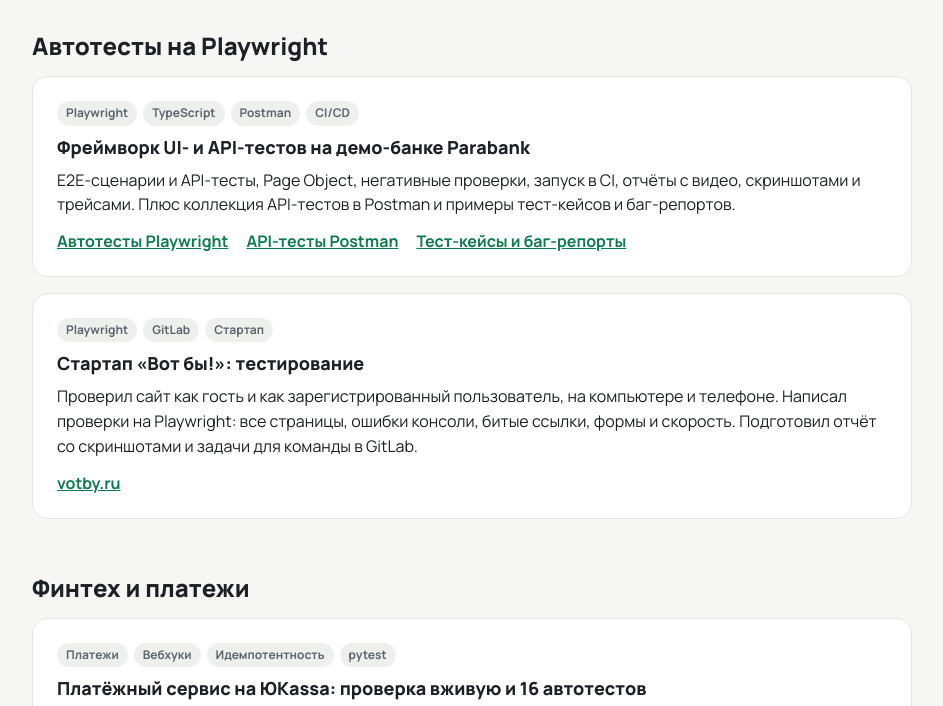
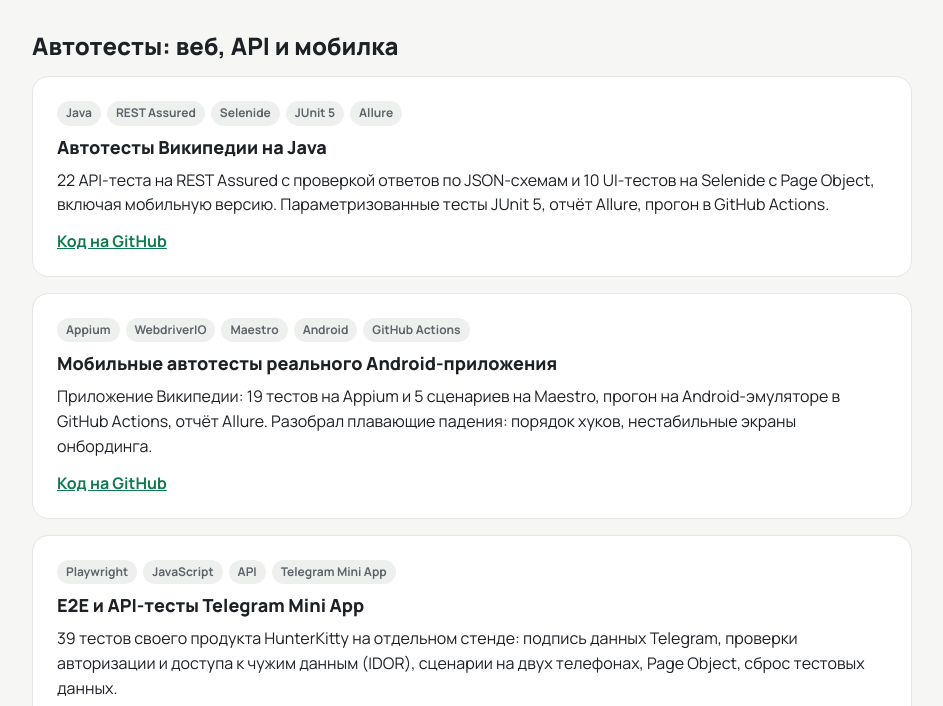
Before and after one commit to sonyfrid/portfolio, a plain HTML site: page qa-ai.html in a window 1280 px wide. Shown: the part 225-931 px from the top of the page, without its empty margins (168-1111 px from the left). Drawn offline with Linux system fonts and the light colour scheme.

Commit message:
QA-страница: Java, Android и E2E автотесты

```diff
--- a/qa-ai.html
+++ b/qa-ai.html
@@ -50,7 +50,25 @@ footer { padding: 28px 0 46px; color: var(--mute); font-size: 14px; }
 </header>
 
 <section>
-  <h2>Автотесты на Playwright</h2>
+  <h2>Автотесты: веб, API и мобилка</h2>
+  <div class="card">
+    <span class="tag">Java</span><span class="tag">REST Assured</span><span class="tag">Selenide</span><span class="tag">JUnit 5</span><span class="tag">Allure</span>
+    <h3>Автотесты Википедии на Java</h3>
+    <p>22 API-теста на REST Assured с проверкой ответов по JSON-схемам и 10 UI-тестов на Selenide с Page Object, включая мобильную версию. Параметризованные тесты JUnit 5, отчёт Allure, прогон в GitHub Actions.</p>
+    <div class="links"><a href="https://github.com/sonyfrid/wikipedia-java-autotests">Код на GitHub</a></div>
+  </div>
+  <div class="card">
+    <span class="tag">Appium</span><span class="tag">WebdriverIO</span><span class="tag">Maestro</span><span class="tag">Android</span><span class="tag">GitHub Actions</span>
+    <h3>Мобильные автотесты реального Android-приложения</h3>
+    <p>Приложение Википедии: 19 тестов на Appium и 5 сценариев на Maestro, прогон на Android-эмуляторе в GitHub Actions, отчёт Allure. Разобрал плавающие падения: порядок хуков, нестабильные экраны онбординга.</p>
+    <div class="links"><a href="https://github.com/sonyfrid/android-mobile-autotests">Код на GitHub</a></div>
+  </div>
+  <div class="card">
+    <span class="tag">Playwright</span><span class="tag">JavaScript</span><span class="tag">API</span><span class="tag">Telegram Mini App</span>
+    <h3>E2E и API-тесты Telegram Mini App</h3>
+    <p>39 тестов своего продукта HunterKitty на отдельном стенде: подпись данных Telegram, проверки авторизации и доступа к чужим данным (IDOR), сценарии на двух телефонах, Page Object, сброс тестовых данных.</p>
+    <div class="links"><a href="https://github.com/sonyfrid/hunterkitty-e2e">Код на GitHub</a></div>
+  </div>
   <div class="card">
     <span class="tag">Playwright</span><span class="tag">TypeScript</span><span class="tag">Postman</span><span class="tag">CI/CD</span>
     <h3>Фреймворк UI- и API-тестов на демо-банке Parabank</h3>
@@ -134,7 +152,7 @@ footer { padding: 28px 0 46px; color: var(--mute); font-size: 14px; }
   <h2>Опыт и навыки</h2>
   <div class="cols">
     <div class="card"><h3>Опыт</h3><ul><li><b>Laboratoria Modul Soft</b>, QA Engineer, 11.2024 - 09.2026</li><li><b>Ilink</b>, QA Engineer, 11.2023 - 11.2024</li><li><b>HunterKitty</b>, свой продукт, 2026 - сейчас</li></ul></div>
-    <div class="card"><h3>Автоматизация</h3><ul><li>Playwright, TypeScript, Python, pytest</li><li>Postman, Newman, SQL, REST API</li><li>Kibana, DevTools, Jira, TestRail, Git</li></ul></div>
+    <div class="card"><h3>Автоматизация</h3><ul><li>Java, JavaScript/TypeScript, Python</li><li>Playwright, Selenium, JUnit, TestNG, pytest, Appium, Maestro, Allure</li><li>REST, SOAP, gRPC, Swagger, Postman, SQL, Kafka, RabbitMQ</li><li>GitHub Actions, GitLab CI, Jenkins, Docker, Kubernetes, JMeter</li><li>Kibana, Charles, DevTools, Jira, TestRail, Git</li></ul></div>
     <div class="card"><h3>Понимаю проект целиком</h3><ul><li>JavaScript, TypeScript, Node.js, React</li><li>PostgreSQL, Linux</li><li>До тестирования учился на Fullstack JS</li></ul></div>
   </div>
 </section>
```
